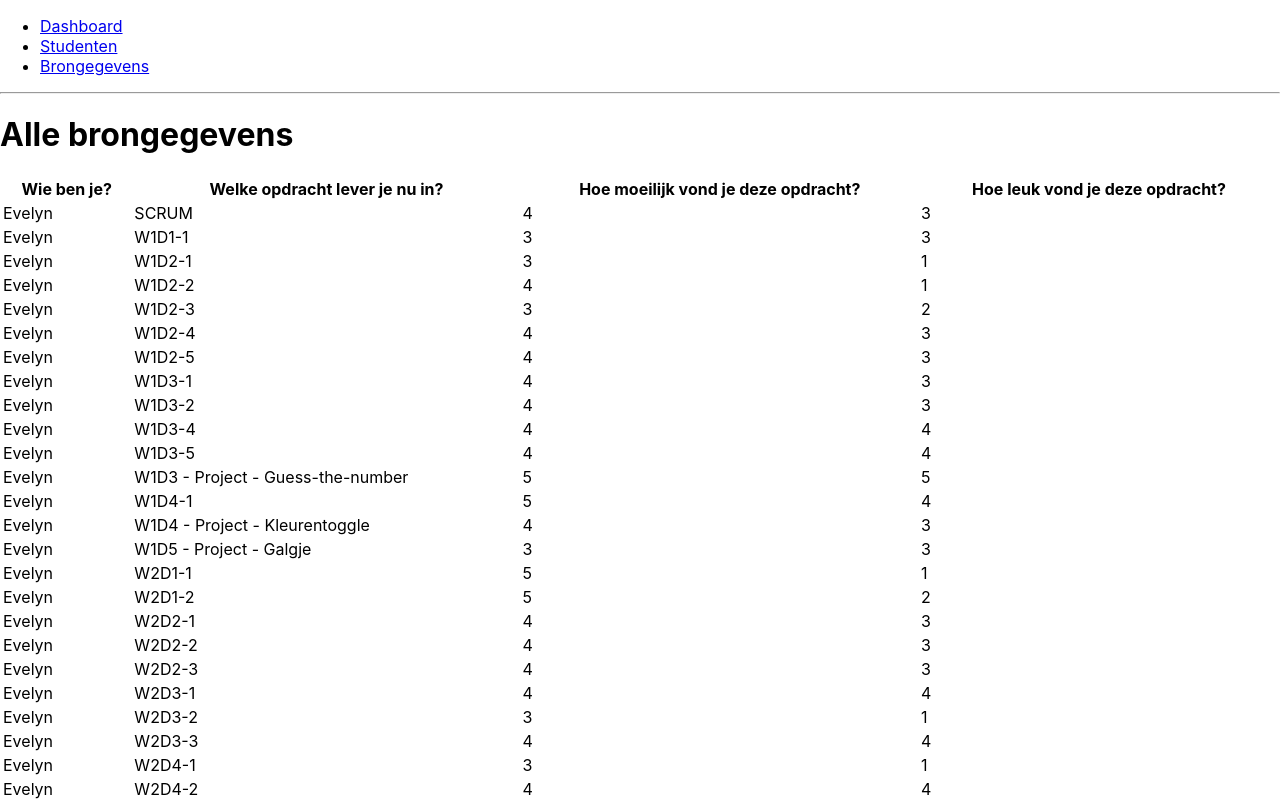
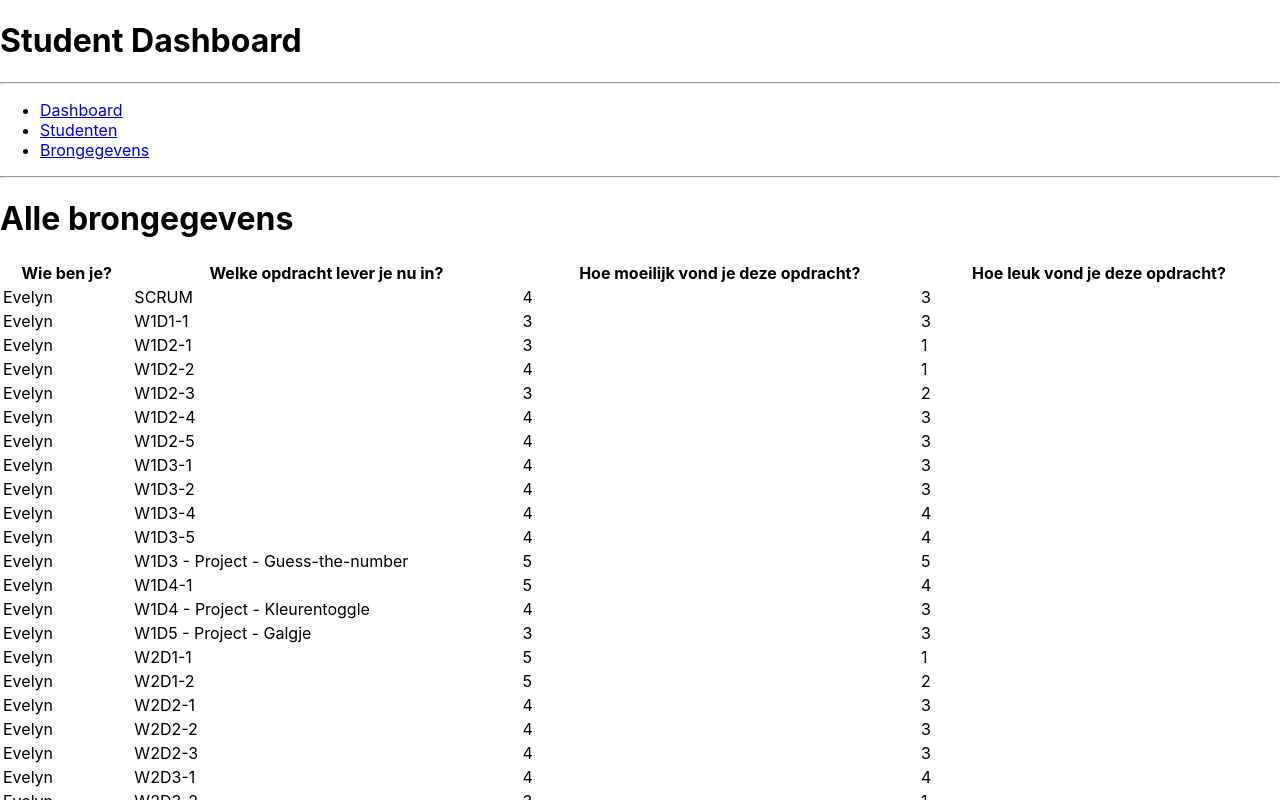
Before and after one commit to Michiel-A-van-Vliet/michiel_van_vliet---React-Student-Dashboard, a React (Create React App) app: page /data in a window 1280 px wide. Shown: the top 800 px of the page. Built offline with nearby package versions, Linux system fonts and the light colour scheme.

Commit message:
Added Header and Footer

```diff
--- /dev/null
+++ b/src/components/Footer.js
@@ -0,0 +1,14 @@
+function Footer() {
+  return (
+    <footer>
+      <hr />
+      <p>
+        Copyright / Disclaimer / Legal stuff / Kleine Lettertjes
+        <br />
+        Het is maar een opdracht hoor.
+      </p>
+    </footer>
+  );
+}
+
+export default Footer;
--- /dev/null
+++ b/src/components/Header.js
@@ -0,0 +1,10 @@
+function Header() {
+  return (
+    <header>
+      <h1>Student Dashboard</h1>
+      <hr />
+    </header>
+  );
+}
+
+export default Header;
--- a/src/index.js
+++ b/src/index.js
@@ -1,21 +1,22 @@
-import React from 'react';
-import ReactDOM from 'react-dom';
-import './index.css';
-import App from './App';
-import { store } from './app/store';
-import { Provider } from 'react-redux';
-import * as serviceWorker from './serviceWorker';
+import React from "react";
+import ReactDOM from "react-dom";
+import "./index.css";
+import App from "./App";
+import { store } from "./app/store";
+import { Provider } from "react-redux";
+import * as serviceWorker from "./serviceWorker";
+import Header from "./components/Header";
+import Footer from "./components/Footer";
 
 ReactDOM.render(
   <React.StrictMode>
     <Provider store={store}>
+      <Header />
       <App />
+      <Footer />
     </Provider>
   </React.StrictMode>,
-  document.getElementById('root')
+  document.getElementById("root")
 );
 
-// If you want your app to work offline and load faster, you can change
-// unregister() to register() below. Note this comes with some pitfalls.
-// Learn more about service workers: https://bit.ly/CRA-PWA
 serviceWorker.unregister();
```
